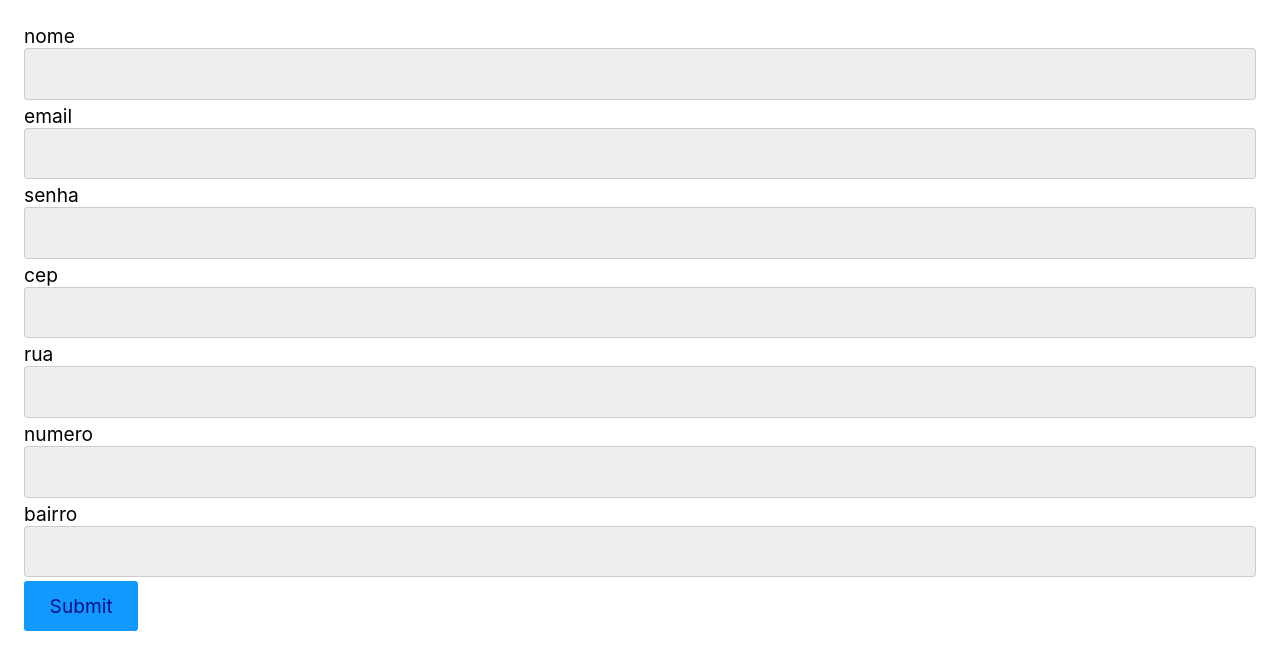
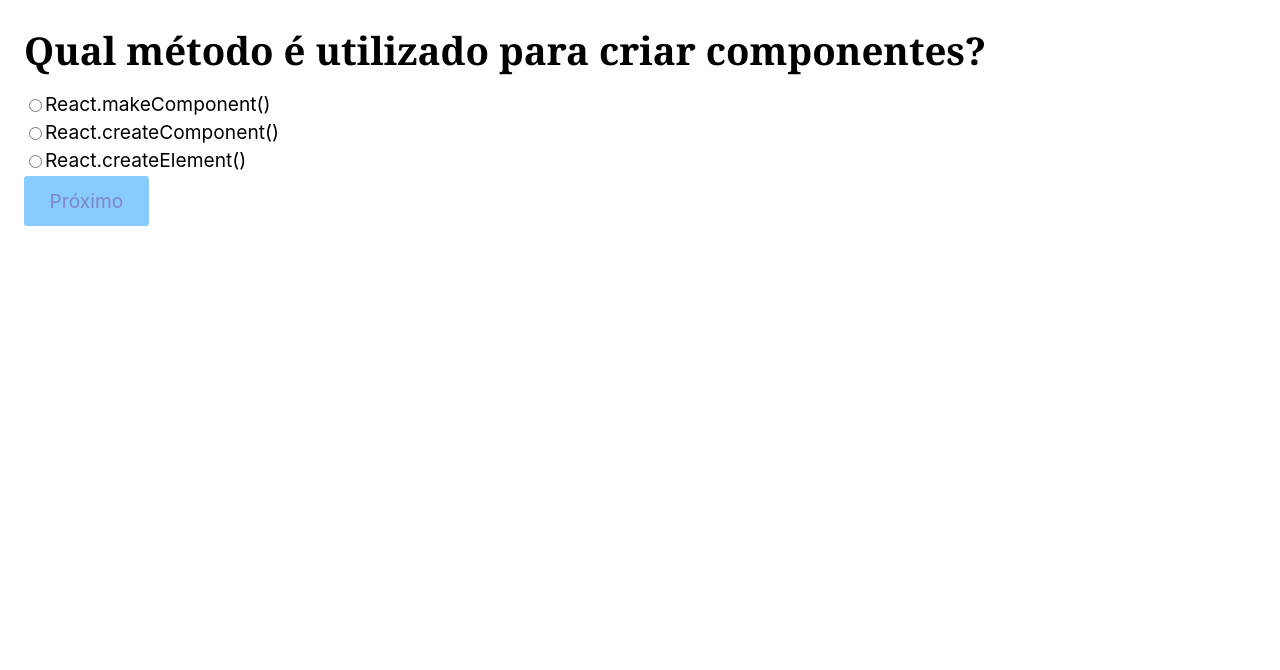
Before and after one commit to Davidlblanco/appreact, a React (Create React App) app: page / in a window 1280 px wide. Shown: the top 670 px of the page. Built offline with nearby package versions, Linux system fonts and the light colour scheme; no server answers.

Commit message:
desafio form

```diff
--- a/public/style.css
+++ b/public/style.css
@@ -52,8 +52,23 @@ li {
 label {
   display: block;
   margin-bottom: 0.25rem;
+  display: flex;
+  align-items: center;
+  justify-content: flex-start;
 }
-
+button {
+  cursor: pointer;
+  border: none;
+  border-radius: var(--radius);
+  transition: 0.1s;
+  background: var(--color);
+  color: var(--color-dark);
+  padding: 0.8rem 1.6rem;
+}
+button[disabled]{
+  opacity: .5;
+}
+/*
 input,
 textarea {
   display: block;
@@ -109,4 +124,4 @@ hr {
 }
 .inativa span{
     color: red;
-}
+} */
--- a/src/App.js
+++ b/src/App.js
@@ -1,73 +1,78 @@
 //rfc
-// Faça um fetch (POST) para a API abaixo
-// Para a criação ser aceita é necessário enviar dodos de:
-// nome, email, senha, cep, rua, numero, bairro, cidade e estado
-// Mostre uma mensagem na tela, caso a resposta da API seja positiva
 import React, { useState } from 'react'
-import { Storage } from './Context'
 
+const perguntas = [
+  {
+    pergunta: 'Qual método é utilizado para criar componentes?',
+    options: [
+      'React.makeComponent()',
+      'React.createComponent()',
+      'React.createElement()',
+    ],
+    resposta: 'React.createElement()',
+    id: 'p1',
+  },
+  {
+    pergunta: 'Como importamos um componente externo?',
+    options: [
+      'import Component from "./Component"',
+      'require("./Component")',
+      'import "./Component"',
+    ],
+    resposta: 'import Component from "./Component"',
+    id: 'p2',
+  },
+  {
+    pergunta: 'Qual hook não é nativo?',
+    options: ['useEffect()', 'useFetch()', 'useCallback()'],
+    resposta: 'useFetch()',
+    id: 'p3',
+  },
+  {
+    pergunta: 'Qual palavra deve ser utilizada para criarmos um hook?',
+    options: ['set', 'get', 'use'],
+    resposta: 'use',
+    id: 'p4',
+  },
+];
 function App() {
-  const [form, setForm] = useState({
-    nome: '', email: '', senha: '', cep: '', rua: '', numero: '', bairro: ''
-  })
+  const [stage, setStage] = useState(0);
+  const [answer, setAnswer] = useState({});
 
-  const [response, setResponse] = useState('');
-
-  function handleSubmit(e) {
-    e.preventDefault()
-    // Essa é a função utilizado para realizar o POST
-    fetch('https://ranekapi.origamid.dev/json/api/usuario', {
-      method: 'POST',
-      headers: {
-        'Content-Type': 'application/json',
-      },
-      // form é o objeto com os dados do formulário
-      body: JSON.stringify(form),
-    }).then((res) => {
-      console.log(res)
-      setResponse(res.status)
-    });
-  }
-
-  function handleChange({ target }) {
-    const { id, value } = target;
-    setForm({ ...form, [id]: value })
-  }
-
-  function setType(item) {
-    switch (item) {
-      case 'numero':
-        return 'number'
-      case 'email':
-        return item;
-      case 'senha':
-        return 'password';
-      default:
-        return 'text';
-    }
+  function checkResult(answer) {
+    let correct = 0;
+    perguntas.forEach((item, index) => {
+      if (item.resposta === answer[index]) {
+        correct++
+      }
+    })
+    return correct
   }
 
   return (
-    <Storage>
-      <form >
-        {Object.keys(form).map((item) => {
+    stage < 4 ?
+      <React.Fragment>
+        <h1>{perguntas[stage].pergunta}</h1>
+        {perguntas[stage].options.map((option, index) => {
           return (
-            <label key={item} htmlFor={item}>
-              {item}
-              <input
-                type={setType(item)}
-                value={form[item]}
-                id={item}
-                onChange={handleChange}>
-              </input>
+            <label key={index}>
+              <input type={'radio'}
+                name={perguntas[stage].pergunta}
+                value={option}
+                checked={answer[stage] === option ? true : false}
+                onChange={({ target }) => { setAnswer({ ...answer, [stage]: option }) }} />
+              {option}
             </label>
           )
         })}
-        {response != '' ? response == '200' ? <p>Enviado com sucesso!</p> : <p>Falha no Envio, tente novamente!</p> : ''}
-        <button onClick={handleSubmit}>Submit</button>
-      </form>
-    </Storage>
+        <button onClick={() => { const newStage = stage + 1; setStage(newStage) }} disabled={!answer[stage]} >Próximo </button>
+      </React.Fragment>
+      : <React.Fragment>Resultado final: {checkResult(answer)} respostas corretas de {perguntas.length}.</React.Fragment>
   )
+
+
+
+
 }
 
 export default App
```
